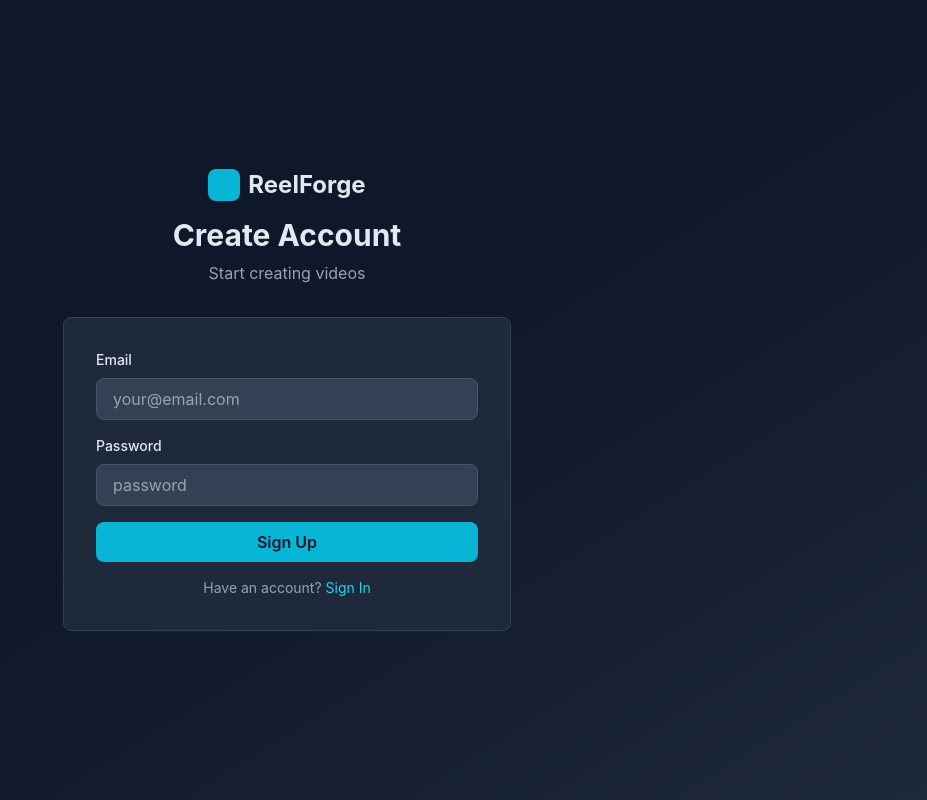
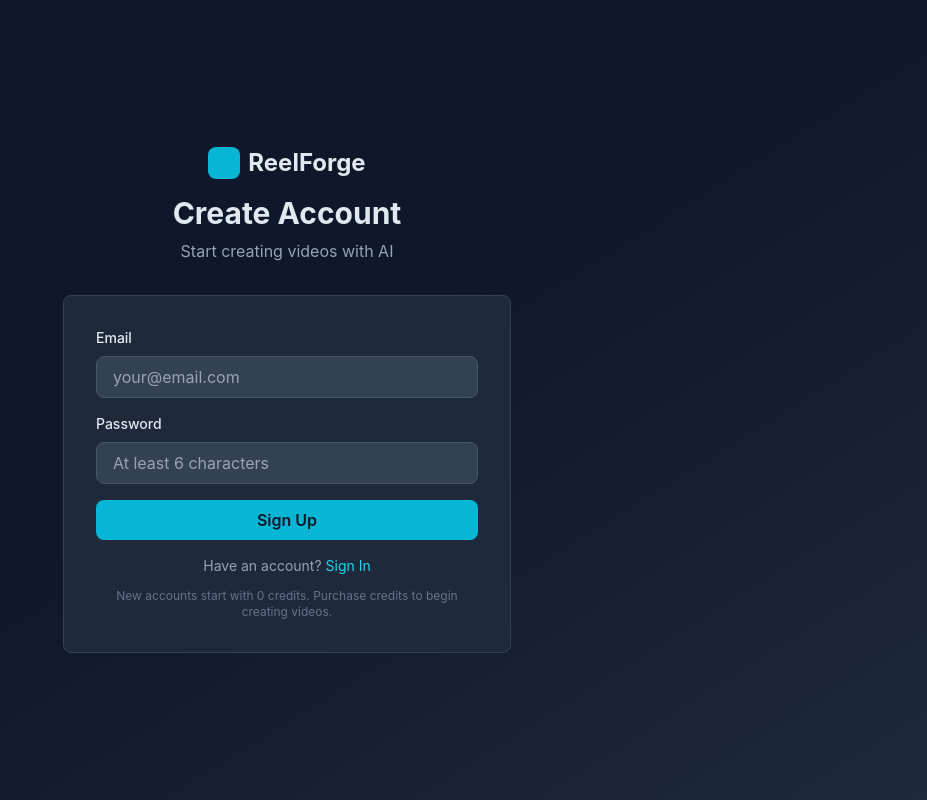
Before and after one commit to Snakesoap/ReelForge, a Next.js app: page /signup in a window 1280 px wide. Shown: the whole page, without its empty margins (353-1280 px from the left). Built offline with nearby package versions, Linux system fonts and the light colour scheme.

Commit message:
Update page.tsx

```diff
--- a/app/signup/page.tsx
+++ b/app/signup/page.tsx
@@ -22,17 +22,31 @@ export default function SignUp() {
         return;
       }
 
-      const users = JSON.parse(localStorage.getItem('users') || '[]');
-      if (users.find((u: any) => u.email === email)) {
-        setError('Email already exists');
+      if (password.length < 6) {
+        setError('Password must be at least 6 characters');
         setLoading(false);
         return;
       }
 
-      users.push({ email, password });
-      localStorage.setItem('users', JSON.stringify(users));
+      // Call the signup API route
+      const response = await fetch('/api/auth/signup', {
+        method: 'POST',
+        headers: { 'Content-Type': 'application/json' },
+        body: JSON.stringify({ email, password }),
+      });
+
+      const data = await response.json();
+
+      if (!response.ok) {
+        setError(data.error || 'Failed to sign up');
+        setLoading(false);
+        return;
+      }
+
+      // Store user session in localStorage (or use Supabase session storage)
       localStorage.setItem('currentUser', JSON.stringify({ email }));
 
+      // Redirect to dashboard
       router.push('/dashboard');
     } catch (err: any) {
       setError(err.message || 'Failed to sign up');
@@ -49,7 +63,7 @@ export default function SignUp() {
             <span className="text-2xl font-bold">ReelForge</span>
           </div>
           <h1 className="text-3xl font-bold">Create Account</h1>
-          <p className="text-slate-400 mt-2">Start creating videos</p>
+          <p className="text-slate-400 mt-2">Start creating videos with AI</p>
         </div>
 
         <form onSubmit={handleSignUp} className="bg-slate-800 border border-slate-700 rounded-lg p-8 space-y-4">
@@ -67,6 +81,7 @@ export default function SignUp() {
               onChange={(e) => setEmail(e.target.value)}
               className="w-full bg-slate-700 border border-slate-600 rounded-lg px-4 py-2 text-white focus:outline-none focus:border-cyan-500"
               placeholder="your@email.com"
+              required
             />
           </div>
 
@@ -77,17 +92,28 @@ export default function SignUp() {
               value={password}
               onChange={(e) => setPassword(e.target.value)}
               className="w-full bg-slate-700 border border-slate-600 rounded-lg px-4 py-2 text-white focus:outline-none focus:border-cyan-500"
-              placeholder="password"
+              placeholder="At least 6 characters"
+              required
+              minLength={6}
             />
           </div>
 
-          <button type="submit" disabled={loading} className="w-full bg-cyan-500 text-slate-900 py-2 rounded-lg font-semibold hover:bg-cyan-400 transition disabled:opacity-50">
-            {loading ? 'Creating...' : 'Sign Up'}
+          <button
+            type="submit"
+            disabled={loading}
+            className="w-full bg-cyan-500 text-slate-900 py-2 rounded-lg font-semibold hover:bg-cyan-400 transition disabled:opacity-50"
+          >
+            {loading ? 'Creating Account...' : 'Sign Up'}
           </button>
 
-          <p className="text-center text-slate-400 text-sm">
-            Have an account? <Link href="/login" className="text-cyan-400 hover:text-cyan-300">Sign In</Link>
-          </p>
+          <div className="text-center">
+            <p className="text-slate-400 text-sm mb-3">
+              Have an account? <Link href="/login" className="text-cyan-400 hover:text-cyan-300">Sign In</Link>
+            </p>
+            <p className="text-slate-500 text-xs">
+              New accounts start with 0 credits. Purchase credits to begin creating videos.
+            </p>
+          </div>
         </form>
       </div>
     </div>
```
